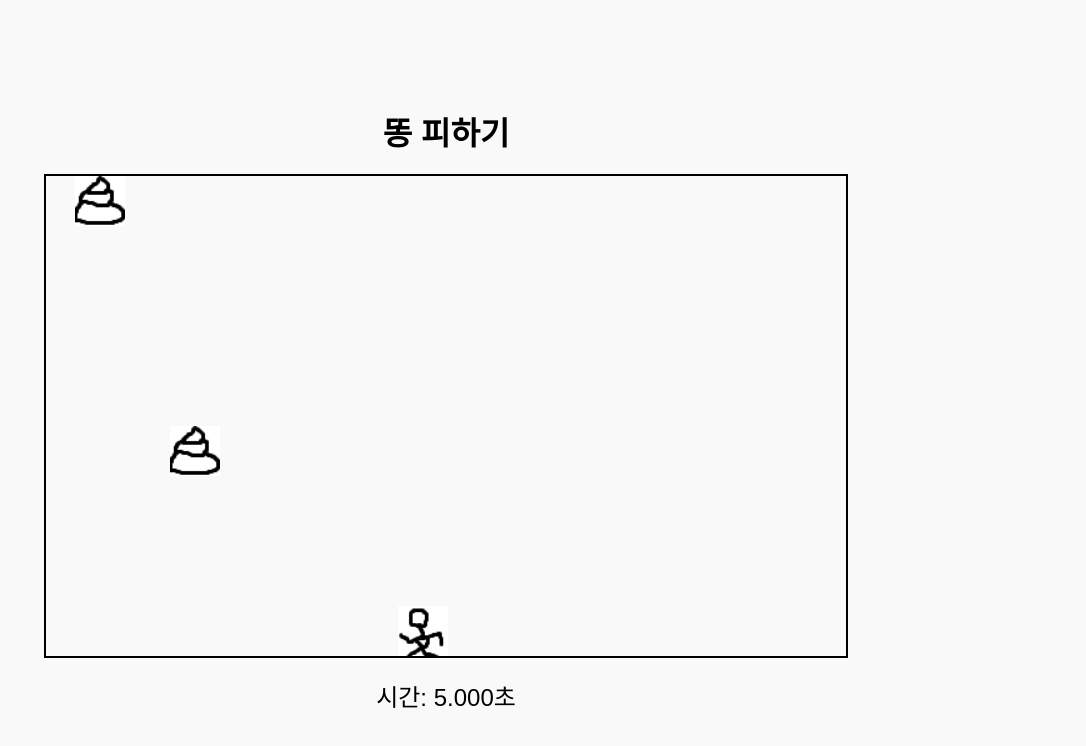
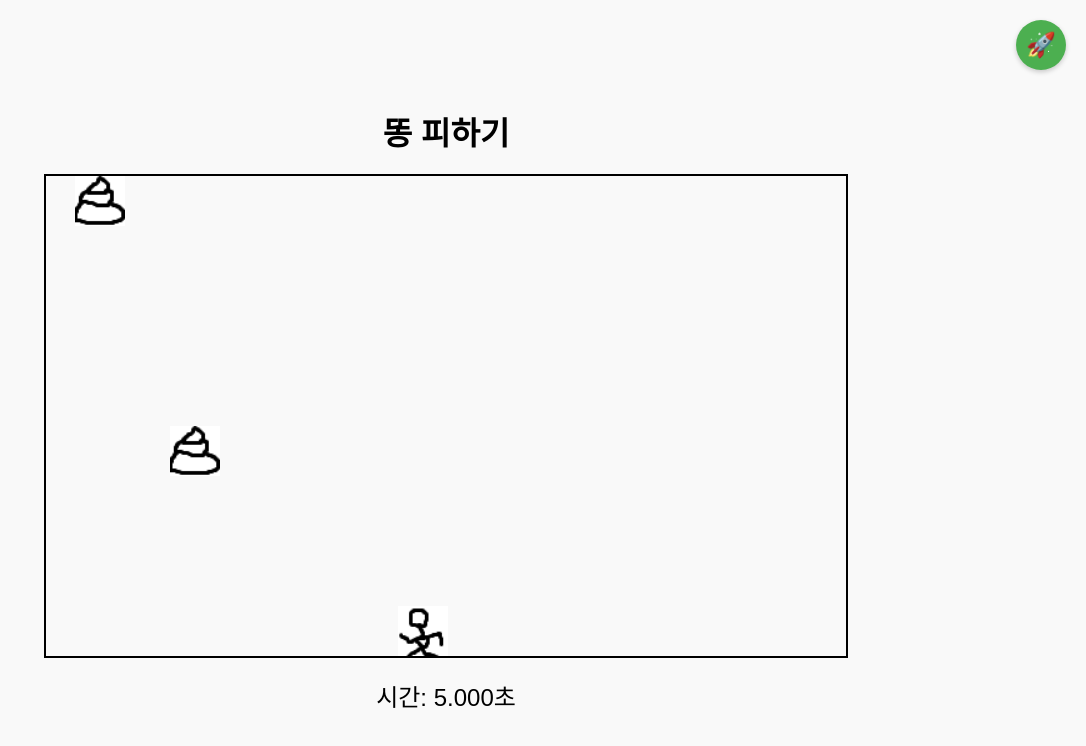
Before and after one commit to sterriharder/node_hurtshere, a website: page public/dung.html in a window 1280 px wide. Shown: the whole page, without its empty margins (194-1280 px from the left). Drawn offline with Linux system fonts and the light colour scheme.

Commit message:
add gohome at dung

```diff
--- a/public/dung.html
+++ b/public/dung.html
@@ -8,6 +8,7 @@
 </head>
 <body>
     <h1>똥 피하기</h1>
+    <button id="home-button" onclick="goHome()">🚀</button>
     <div id="game-container">
         <div id="player"></div>
         <div id="dung"></div>
--- a/public/script.js
+++ b/public/script.js
@@ -115,4 +115,8 @@ function startGame() {
     difficultyInterval = setInterval(increaseDifficulty, 5000);
 }
 
+function goHome() {
+    window.location.href = '/'; // 홈페이지 URL로 변경하세요
+}
+
 startGame();
--- a/public/style.css
+++ b/public/style.css
@@ -48,3 +48,26 @@ h1 {
     margin-top: 20px;
     font-size: 1.5rem;
 }
+
+#home-button {
+    position: fixed;
+    top: 20px;
+    right: 20px;
+    background-color: #4CAF50;
+    color: white;
+    border: none;
+    border-radius: 50%;
+    width: 50px;
+    height: 50px;
+    font-size: 24px;
+    cursor: pointer;
+    box-shadow: 0 2px 5px rgba(0,0,0,0.2);
+    transition: background-color 0.3s, transform 0.3s;
+    display: flex;
+    justify-content: center;
+    align-items: center;
+}
+#home-button:hover {
+    background-color: #45a049;
+    transform: scale(1.05);
+}
```
